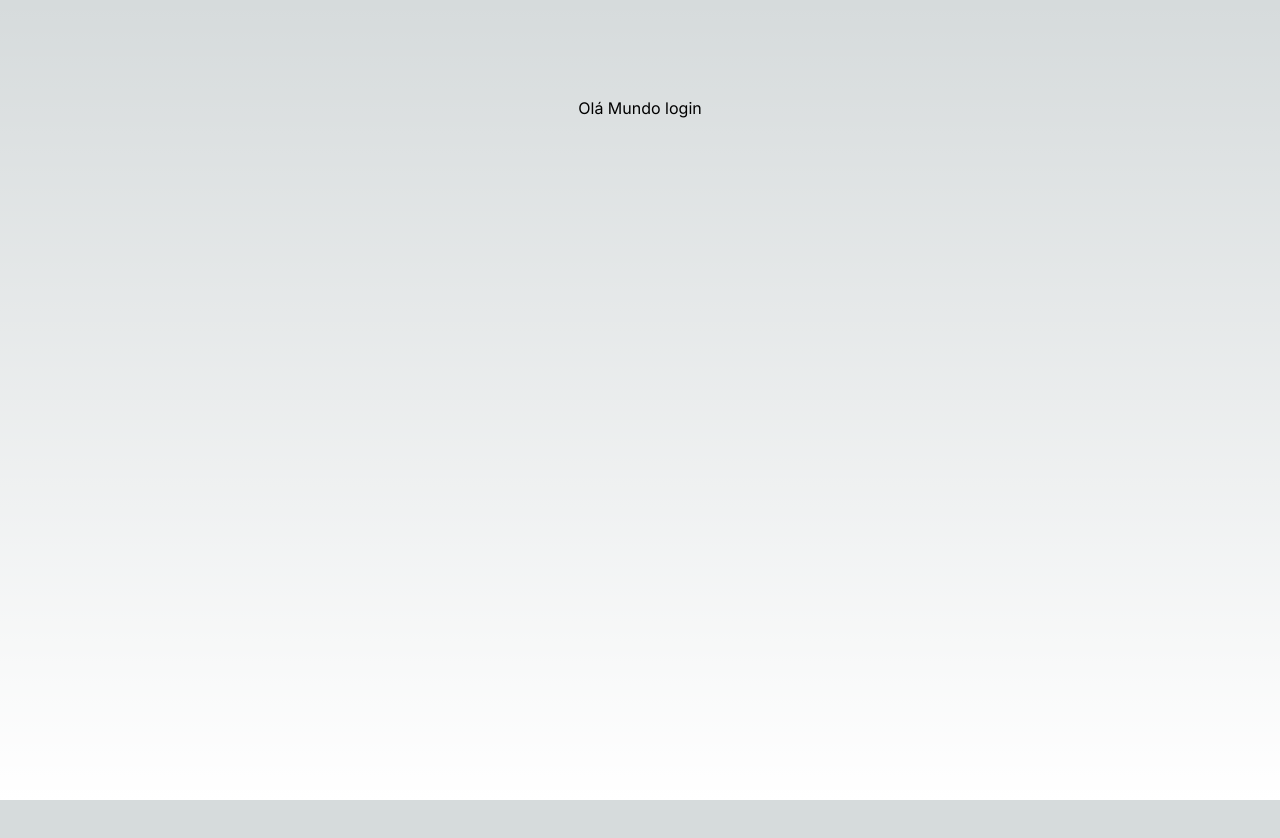
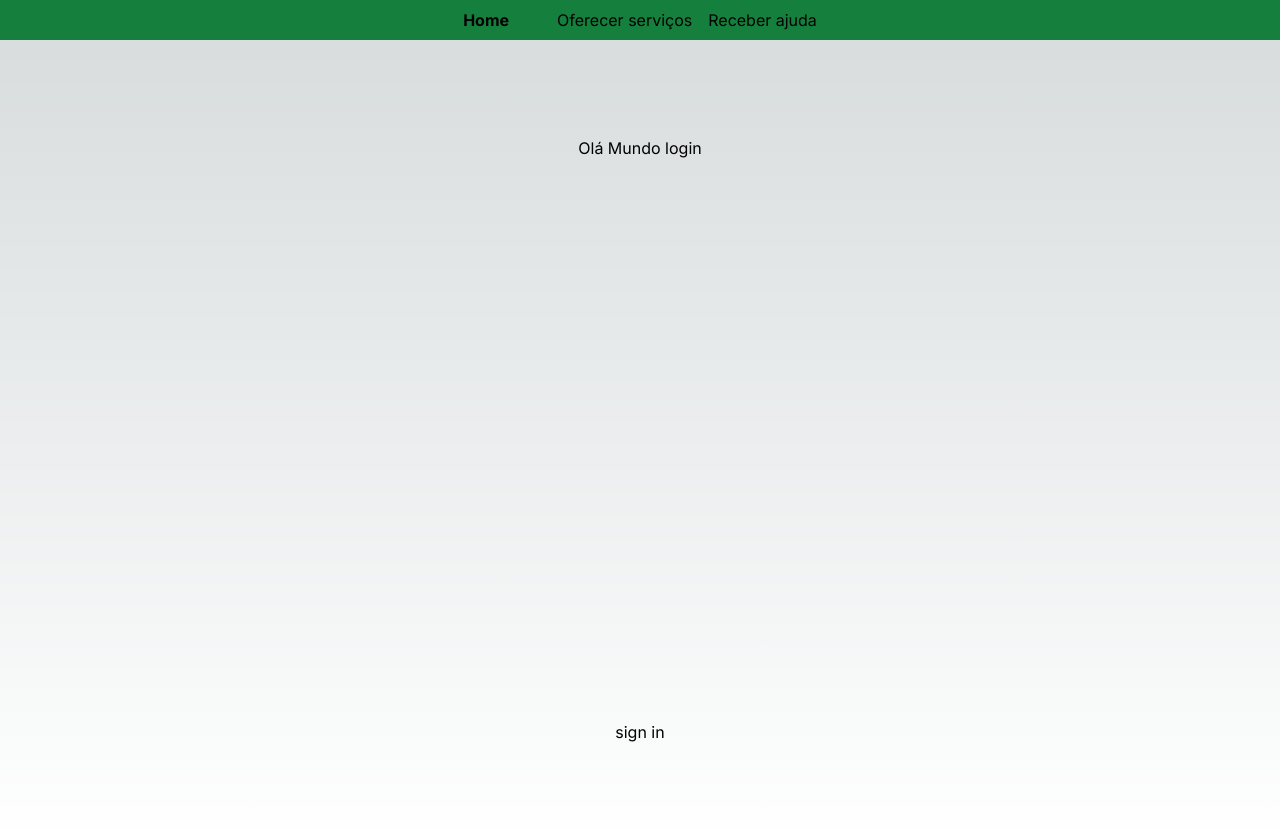
Before and after one commit to onicolasz/entrega-doacoes, a Next.js app: page /login in a window 1280 px wide. Before the commit the page ends 800 px from the top, so only its background shows below. Built offline with nearby package versions, Linux system fonts and the light colour scheme; no server answers.

Commit message:
feat: navbar and login flux

```diff
--- a/src/app/layout.tsx
+++ b/src/app/layout.tsx
@@ -2,6 +2,7 @@ import type { Metadata } from "next";
 import { Inter } from "next/font/google";
 import "./globals.css";
 import { Providers } from "./providers/providers";
+import NavBar from "@/components/NavBar";
 
 const inter = Inter({ subsets: ["latin"] });
 
@@ -18,7 +19,10 @@ export default function RootLayout({
   return (
     <html lang="en">
       <body className={inter.className}>
-        <Providers>{children}</Providers>
+        <NavBar />
+        <Providers>
+          {children}
+        </Providers>
       </body>
     </html>
   );
--- a/src/app/login/page.tsx
+++ b/src/app/login/page.tsx
@@ -1,12 +1,16 @@
 'use client'
+
+import { signIn, useSession } from "next-auth/react";
 
 
 export default function Login() {
+  const {update} = useSession();
 
 
   return (
     <main className="flex min-h-screen flex-col items-center justify-between p-24">
       <h1>Olá Mundo login</h1>
+      <button onClick={() => signIn('google', { callbackUrl: 'http://localhost:3000' })}>sign in</button>
     </main>
   );
 }
--- a/src/app/page.tsx
+++ b/src/app/page.tsx
@@ -1,19 +1,20 @@
 'use client'
 
-import { useSession } from "next-auth/react";
+import { signOut, useSession } from "next-auth/react";
 import { useRouter } from "next/navigation";
 
 export default function Home() {
-  const { data: session } = useSession();
+  const {status} = useSession();
   const {push} = useRouter()
 
-  if (!session) {
+  if (status === 'unauthenticated') {
     push('/login')
   }
 
   return (
     <main className="flex min-h-screen flex-col items-center justify-between p-24">
       <h1>Olá Mundo</h1>
+      <button onClick={() => signOut()}>sign out</button>
     </main>
   );
 }
--- /dev/null
+++ b/src/components/NavBar.tsx
@@ -0,0 +1,23 @@
+'use client'
+
+import { useRouter } from "next/navigation"
+
+export default function NavBar() {
+    const {push} = useRouter()
+
+    return <nav className="flex justify-center bg-green-700 h-10 items-center">
+        <span className="cursor-pointer mr-12 " onClick={() => push('/')}><strong>Home</strong></span>
+        <ul className="flex h-full items-center">
+            <li className="h-full items-center flex self-center mr-4 cursor-pointer hover:bg-green-600"
+                onClick={() => push('/oferecer')}
+            >
+                Oferecer serviços
+            </li>
+            <li className="h-full items-center flex cursor-pointer hover:bg-green-600"
+                onClick={() => push('/receber')}
+            >
+                Receber ajuda
+            </li>
+        </ul>
+    </nav>
+}
```
